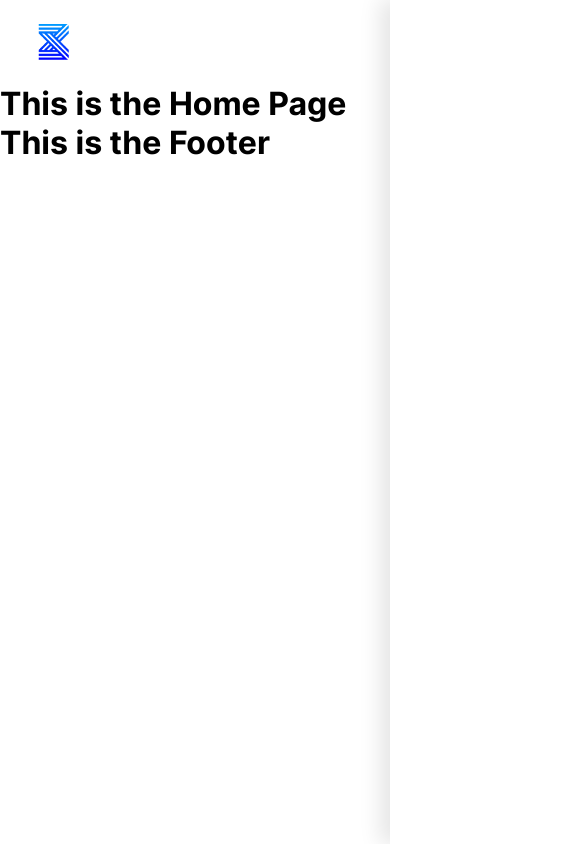
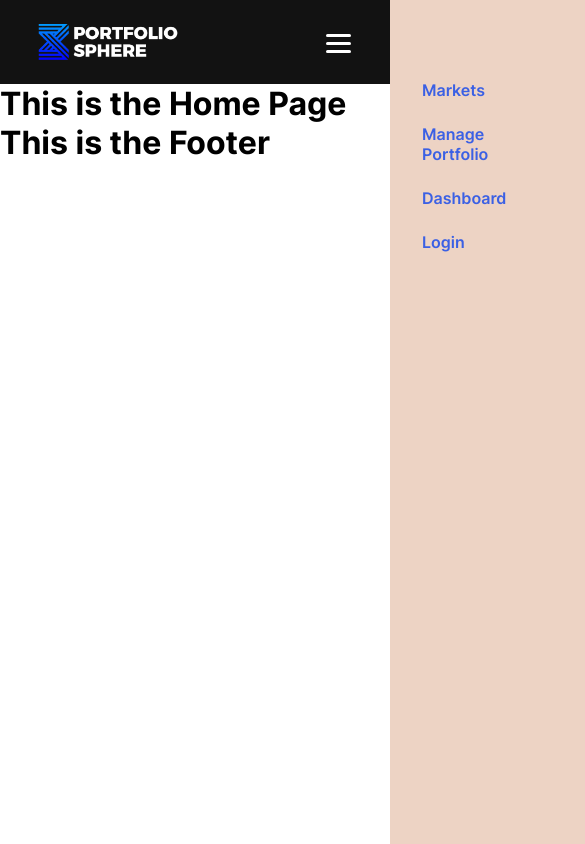
Before and after one commit to TristanJgn/portfolio-sphere, a React (Create React App) app: page / in a window 390 px wide. Shown: the top 844 px of the page, 585 px wide, since content can reach past the window. Built offline with nearby package versions, Linux system fonts and the light colour scheme.

Commit message:
adds function to toggle active class on click of hamburger menu as well as styling

```diff
--- a/src/Components/HamburgerMenu/HamburgerMenu.js
+++ b/src/Components/HamburgerMenu/HamburgerMenu.js
@@ -1,17 +1,37 @@
+import { useState } from "react";
 import { NavLink } from "react-router-dom";
 import "./HamburgerMenu.scss";
 
 function HamburgerMenu() {
+  const [isActive, setIsActive] = useState(false);
+
+  const toggleActive = () => {
+    isActive ? setIsActive(false) : setIsActive(true);
+  };
 
   return (
-    <div className="menu-container">
-      <div className="hamburger-menu">
-        <span className="hamburger-menu__line"></span>
-        <span className="hamburger-menu__line"></span>
-        <span className="hamburger-menu__line"></span>
+    <div className={`menu-container`} onClick={toggleActive}>
+      <div
+        className={`hamburger-menu ${isActive ? "hamburger-menu--active" : ""}`}
+      >
+        <span
+          className={`hamburger-menu__line ${
+            isActive ? "hamburger-menu__line--active" : ""
+          }`}
+        ></span>
+        <span
+          className={`hamburger-menu__line ${
+            isActive ? "hamburger-menu__line--active" : ""
+          }`}
+        ></span>
+        <span
+          className={`hamburger-menu__line ${
+            isActive ? "hamburger-menu__line--active" : ""
+          }`}
+        ></span>
       </div>
       <nav>
-        <ul className="menu">
+        <ul className={`menu ${isActive ? "menu--active" : ""}`}>
           <li className="menu__item">
             <NavLink to="/markets" className="menu__link">
               Markets
--- a/src/Components/HamburgerMenu/HamburgerMenu.scss
+++ b/src/Components/HamburgerMenu/HamburgerMenu.scss
@@ -1,24 +1,38 @@
 @use "../../styles/global" as *;
 @use "../../styles/variables" as *;
 @use "../../styles/mixins" as *;
-
-.menu-container {
-  transition: opacity 0.3s ease, visibility 0.3s ease;
-}
 
 .hamburger-menu {
   display: flex;
   flex-direction: column;
   cursor: pointer;
-  padding: 0.5rem 1rem;
+  padding: 0.625rem 0.9375rem;
 
   &__line {
-    width: 1.5rem;
-    height: 0.25rem;
-    margin-bottom: 0.375rem;
+    width: 1.5625rem;
+    height: 0.1875rem;
+    margin-bottom: 0.3125rem;
     position: relative;
     background: #FFF;
     border-radius: 3px;
+    z-index: 1;
+
+    &--active {
+        background: #000;
+        transition: 0.5s ease-in-out;
+
+        &:nth-child(2) {
+            opacity: 0;
+        }
+
+        &:nth-child(1) {
+            transform: translateY(0.5rem) rotate(45deg);
+        }
+
+        &:nth-child(3) {
+            transform: translateY(-0.5rem) rotate(-45deg);
+        }
+    }
   }
 }
 
@@ -27,21 +41,23 @@
   top: 0;
   right: 0;
   height: 100%;
-  background: #fff;
-  width: 300px;
-  padding: 80px 50px 0;
-  box-shadow: -10px 0 20px rgba(0, 0, 0, 0.1);
+  background: $secondary-colour-champagne-pink;
+  width: 50%;
+  padding: 5rem 2rem;
   transform: translateX(100%);
-  transition: transform 0.3s ease;
+  transition: transform 0.3s ease-in-out;
+
+  &--active {
+    transform: translateX(0);
+  }
 
   &__item {
-    margin-bottom: 40px;
+    margin-bottom: 1.5rem;
     list-style: none;
-    font-size: 24px;
   }
 
   &__link {
     text-decoration: none;
-    color: #FFF;
+    @include textStyle($primary-colour-blue, 1rem, 1rem, 600);
   }
 }
--- a/src/Components/Header/Header.scss
+++ b/src/Components/Header/Header.scss
@@ -7,6 +7,7 @@
     justify-content: space-between;
     padding: 1.5rem;
     padding-bottom: 0;
+    background-color: $site-background-colour;
 
     &__logo {
         width: 175px;
```
